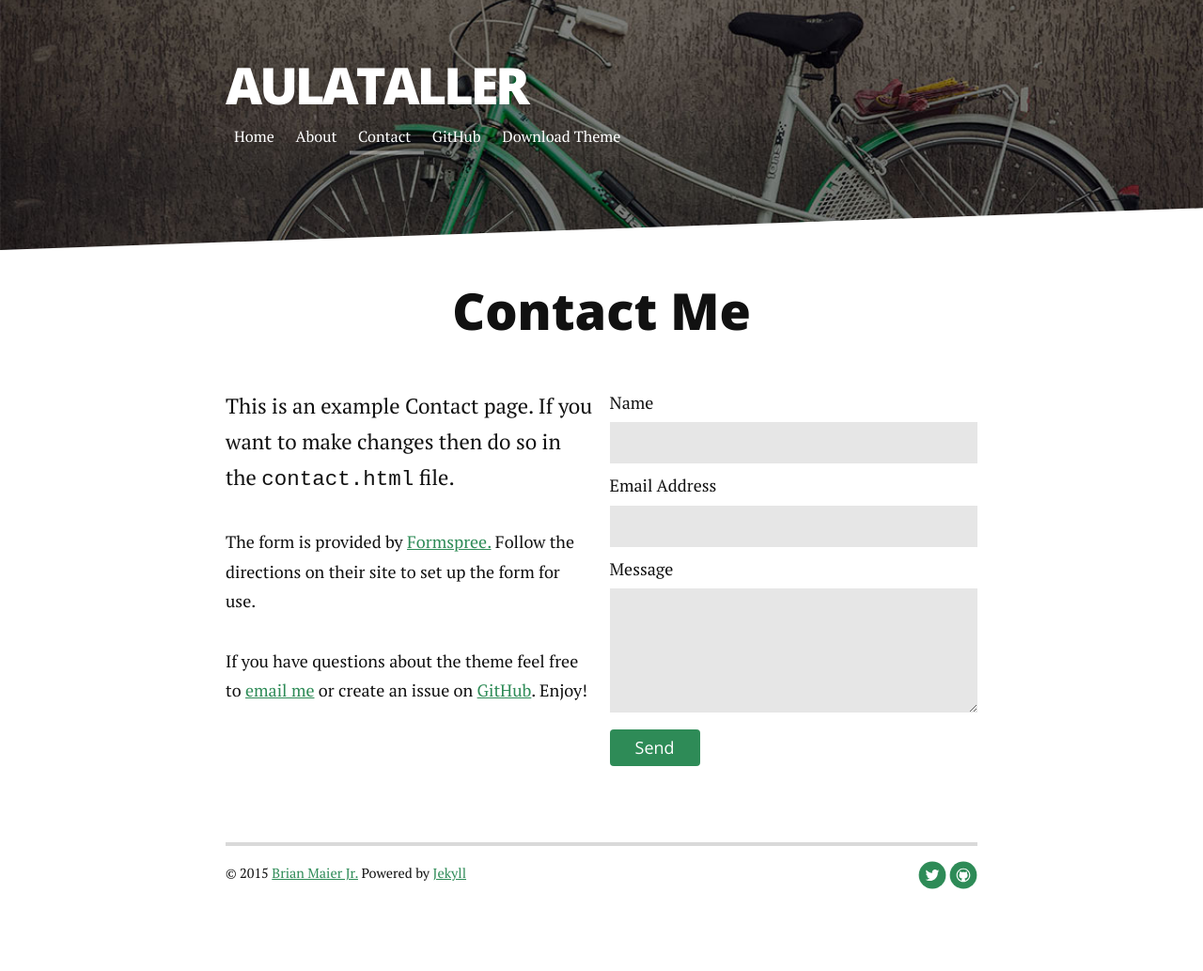
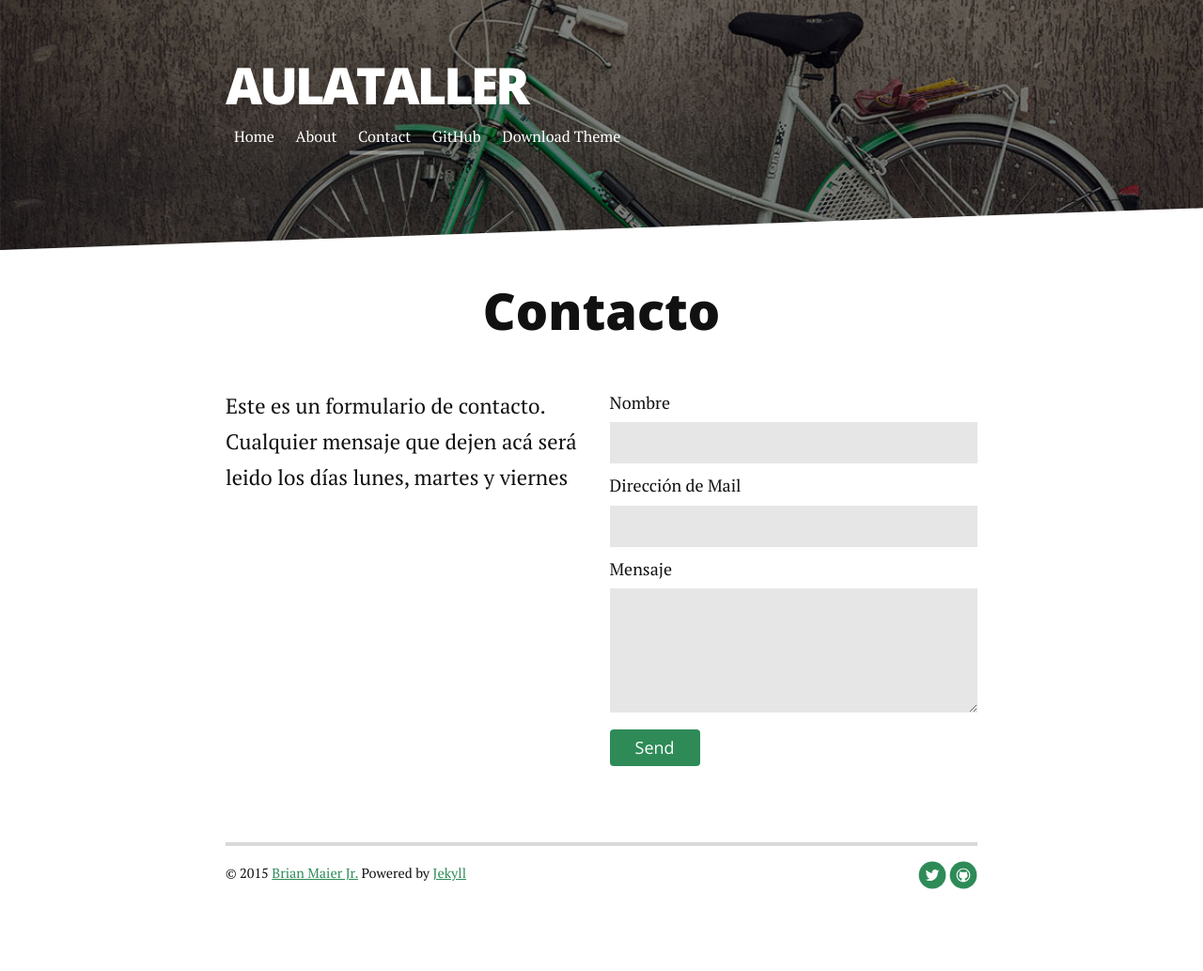
Before and after one commit to alvarmaciel/aula-taller, a Jekyll site: the page built from contact.md, in a window 1280 px wide. Shown: the whole page at 94% size. Built offline with Jekyll 4.4.1, drawn with Linux system fonts in a browser that asks for light colours; nearby versions of some CDN libraries; Markdown is read by kramdown in place of the engine named in the settings.

Commit message:
contacto

```diff
--- a/contact.md
+++ b/contact.md
@@ -4,18 +4,16 @@ title: Contact Long Haul
 ---
 
 <div id="contact">
-  <h1 class="pageTitle">Contact Me</h1>
+  <h1 class="pageTitle">Contacto</h1>
   <div class="contactContent">
-    <p class="intro">This is an example Contact page. If you want to make changes then do so in the <code>contact.html</code> file.</p>
-    <p>The form is provided by <a href="http://formspree.io/">Formspree.</a> Follow the directions on their site to set up the form for use.</p>
-    <p>If you have questions about the theme feel free to <a href="mailto:brimaidesigns@gmail.com">email me</a> or create an issue on <a href="https://github.com/brianmaierjr/long-haul">GitHub</a>. Enjoy!</p>
-  </div>
-  <form action="http://formspree.io/your@mail.com" method="POST">
-    <label for="name">Name</label>
+    <p class="intro"> Este es un formulario de contacto. Cualquier mensaje que dejen acá será leido los días lunes, martes y viernes</p>
+    </div>
+  <form action="http://formspree.io/alvarlmaciel@gmail.com" method="POST">
+    <label for="name">Nombre</label>
     <input type="text" id="name" name="name" class="full-width"><br>
-    <label for="email">Email Address</label>
+    <label for="email">Dirección de Mail</label>
     <input type="email" id="email" name="_replyto" class="full-width"><br>
-    <label for="message">Message</label>
+    <label for="message">Mensaje</label>
     <textarea name="message" id="message" cols="30" rows="10" class="full-width"></textarea><br>
     <input type="submit" value="Send" class="button">
   </form>
```
